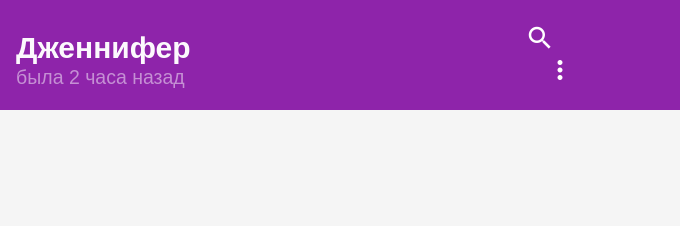
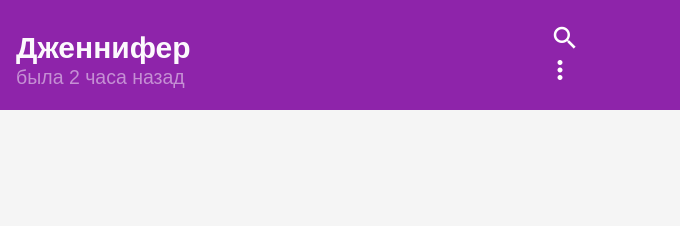
Before and after one commit to dj-b00b/2022-2-VK-EDU-FS-Frontend-V-Cheverkalov, a website built with webpack: page simple-chat/src/chat_page/chat_page.html in a window 1280 px wide. Shown: the top 226 px of the page, 600-1280 px from the left. Built offline with nearby package versions, Linux system fonts and the light colour scheme; a web font is replaced by a local one.

Commit message:
Update header.css

```diff
--- a/simple-chat/src/chats/css/header.css
+++ b/simple-chat/src/chats/css/header.css
@@ -28,13 +28,13 @@
     color: white;
     background-color: #8E24AA;
 
-
 }
 
 .search {
-    padding-right: 20px;
+    padding-right: 15px;
     color: white;
     background-color: #8e24aa;
+    margin-left: 20px;
 }
 
 .search span {
```
